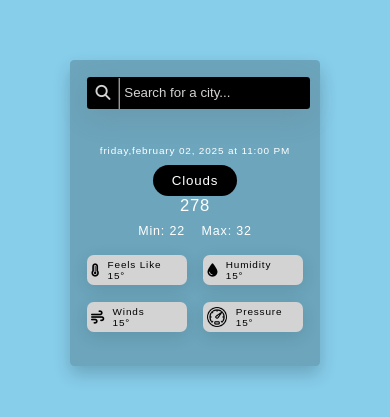
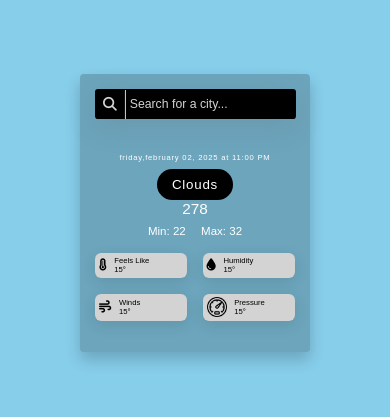
Before and after one commit to developer-sualeh/Weather-App, a plain HTML site: page index.html in a window 390 px wide. Shown: the part 209-626 px from the top of the page. Drawn offline with Linux system fonts and the light colour scheme; no server answers.

Commit message:
responsive design improve

```diff
--- a/script.js
+++ b/script.js
@@ -19,14 +19,13 @@ const getCountryCode = (code) => {
 let w_city = "mumbai";
 let city = JSON.parse(localStorage.getItem("city"));
 w_city = city;
-console.log(w_city);
 if (w_city == null) {
   w_city = "mumbai";
 }
 cityEl.addEventListener("submit", (event) => {
   event.preventDefault();
   const name = inputEl.value;
-  console.log(name);
+
   localStorage.setItem("city", JSON.stringify(name));
   city = name;
   getWeatherData();
@@ -45,7 +44,6 @@ searchEl.addEventListener("click", () => {
 });
 const getDateTime = (dt) => {
   const currentDate = new Date(dt * 1000);
-  console.log(currentDate);
 
   const options = {
     weekday: "long",
@@ -57,7 +55,6 @@ const getDateTime = (dt) => {
   };
 
   const formatter = new Intl.DateTimeFormat("en-US", options);
-  console.log(formatter);
   return formatter.format(currentDate);
 };
 
@@ -69,7 +66,6 @@ const getWeatherData = async () => {
   try {
     const res = await fetch(url);
     const data = await res.json(res);
-    console.log(data);
 
     const { main, name, sys, weather, dt, visibility, wind } = data;
     cityName.innerHTML = `${name},${getCountryCode(sys.country)}`;
--- a/style.css
+++ b/style.css
@@ -19,7 +19,7 @@ body {
 }
 .weather-container {
   background-color: rgba(0, 0, 0, 0.2);
-  width: 30rem;
+  width: 50rem;
   margin: 2rem;
   padding: 2rem;
   box-shadow: 0 1rem 2rem rgba(0, 0, 0, 0.2);
@@ -82,12 +82,13 @@ input::placeholder {
 }
 h2 {
   color: #fff;
+  font-size: 2rem;
   letter-spacing: 0.2rem;
   margin-bottom: 0.4rem;
-  font-weight: 600;
+  font-weight: 800;
 }
-p {
-  font-size: 1.2rem;
+#weather-date--time {
+  font-size: 1.5rem;
   letter-spacing: 0.1rem;
 }
 button {
@@ -152,9 +153,21 @@ button {
   html {
     font-size: 52%;
   }
-}
-@media (width <= 368px) {
-  html {
-    font-size: 45%;
+  .weather-container {
+    width: 40rem;
+  }
+  #weather-date--time {
+    font-size: 1.2rem;
   }
 }
+@media (width <= 396px) {
+  html {
+    font-size: 48%;
+  }
+  #weather-date--time {
+    font-size: 1rem;
+  }
+  .weather-container {
+    width: 30rem;
+  }
+}
```
